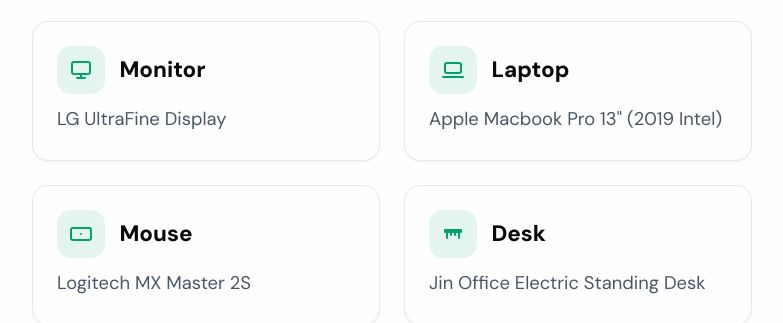
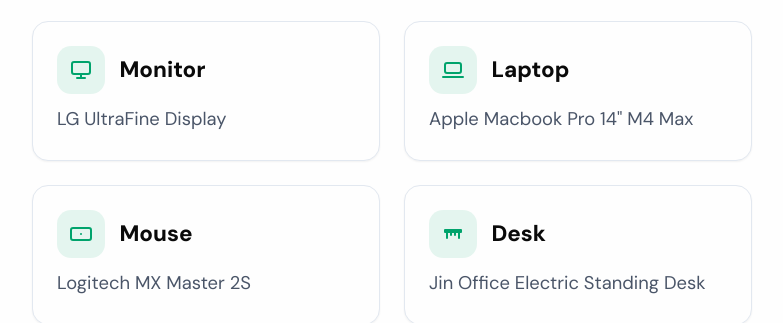
Before and after one commit to talkxo/rishiraj-blog-machine, a Jekyll site: the page built from _pages/stuff.md, in a window 1280 px wide and 900 px high, scrolled down 976 px. Shown: the part 153-476 px from the top of the window, without its empty margins (248-1031 px from the left). Built offline with Jekyll 4.4.1, drawn with Linux system fonts in a browser that asks for light colours; some web fonts are replaced; some of the changed text lies outside the part shown.

Commit message:
Update stuff page

```diff
--- a/_pages/stuff.md
+++ b/_pages/stuff.md
@@ -28,7 +28,7 @@
       <div class="c-card__icon">{% include icon.html name="laptop" %}</div>
       <h3>Laptop</h3>
     </div>
-    <p>Apple Macbook Pro 13" (2019 Intel)</p>
+    <p>Apple Macbook Pro 14" M4 Max</p>
   </article>
 
   <article class="c-card">
@@ -173,6 +173,13 @@
   <article class="c-session">
     <div class="c-session__icon">{% include icon.html name="laptop" %}</div>
     <div class="c-session__content">
+      <h3>Apple Macbook Pro 13" (2019 Intel)</h3>
+      <p>Retired 2025</p>
+    </div>
+  </article>
+  <article class="c-session">
+    <div class="c-session__icon">{% include icon.html name="laptop" %}</div>
+    <div class="c-session__content">
       <h3>Apple Macbook Air 13" 2015</h3>
       <p>Retired 2019</p>
     </div>
```
